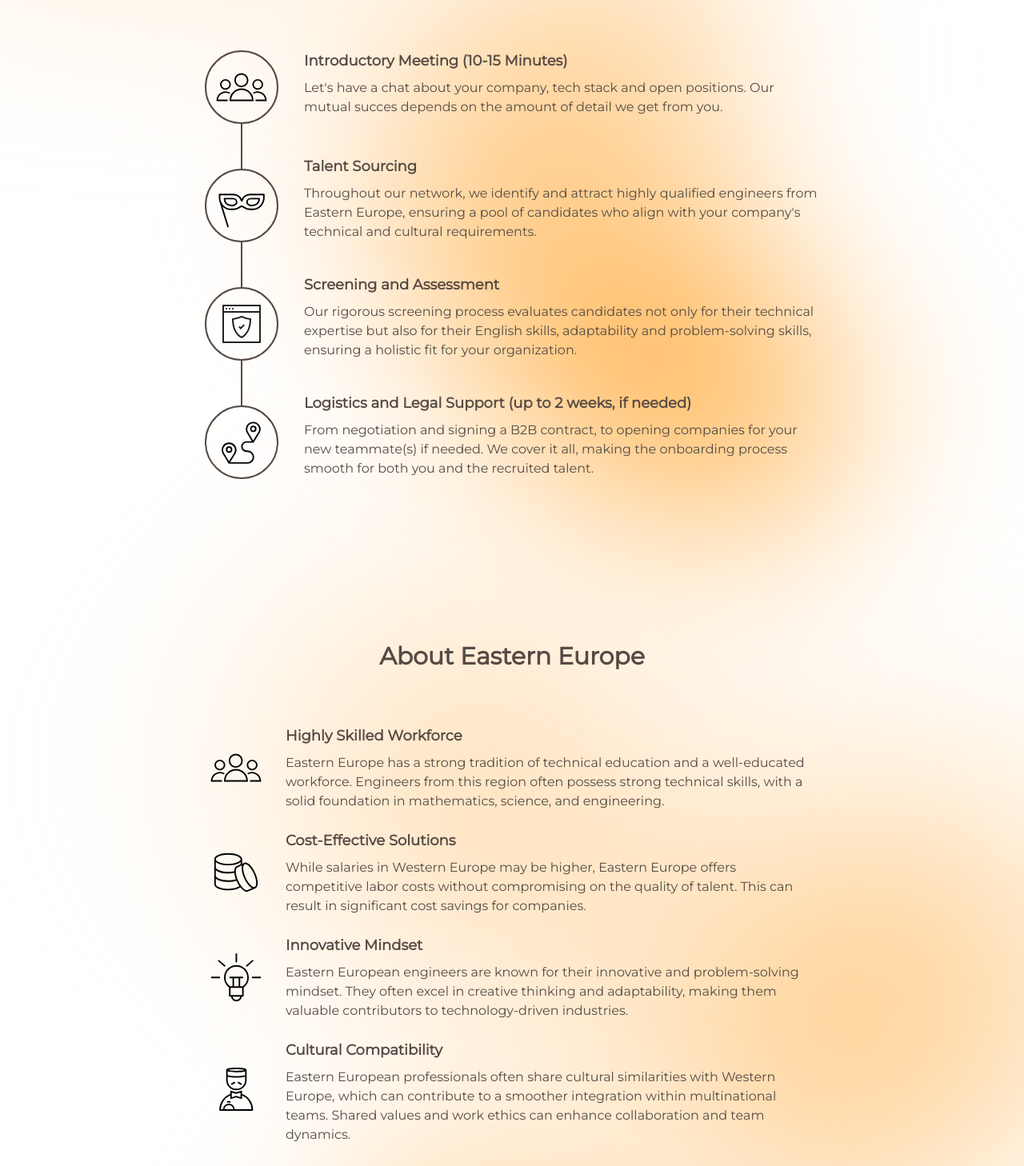
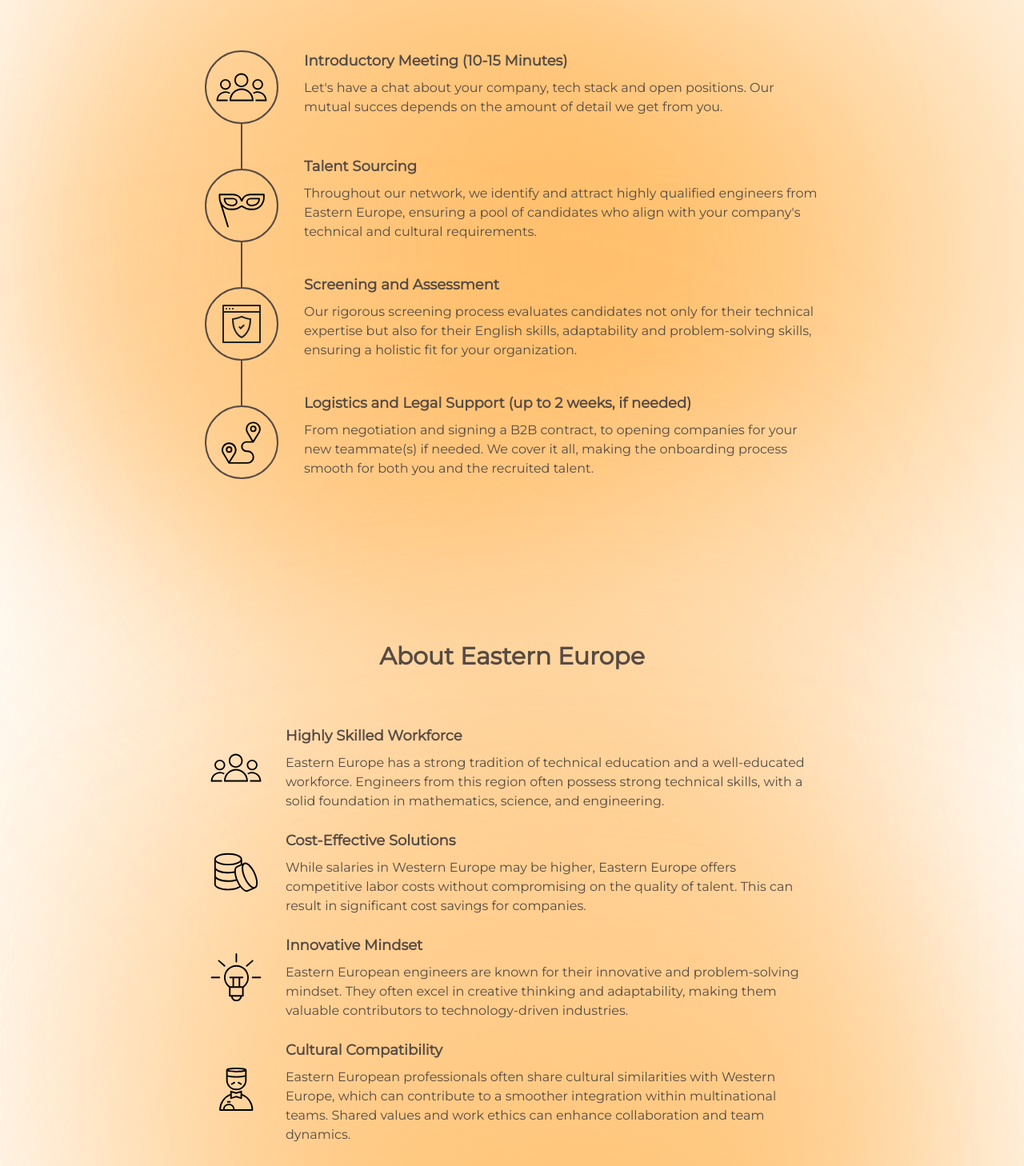
Before and after one commit to Lurkomorie/talentsync_react, a React (Create React App) app: page / in a window 1280 px wide. Shown: the part 1040-2498 px from the top of the page at 80% size. Built offline with nearby package versions, Linux system fonts and the light colour scheme.

Commit message:
favicon and new circles

```diff
--- a/src/components/AboutBlock/AboutBlock.tsx
+++ b/src/components/AboutBlock/AboutBlock.tsx
@@ -40,62 +40,40 @@ const AboutBlock: React.FC = () => {
       <BackgroundCircle
         blur={140}
         top={0}
-        right="30%"
-        rotation={-50}
+        right="0"
+        rotation={0}
         bg="brand.600"
-        height={{
-          base: "250px",
-          md: "550px",
-        }}
-        width={{
-          base: "150px",
-          md: "350px",
-        }}
+        height="70%"
+        width="60%"
+      />
+      <BackgroundCircle
+        blur={220}
+        top={0}
+        left="0"
+        rotation={0}
+        bg="brand.500"
+        height="70%"
+        width="60%"
       />
       <BackgroundCircle
         blur={140}
-        right="-30%"
-        top="20%"
-        rotation={50}
-        bg="brand.500"
-        height={{
-          base: "250px",
-          md: "550px",
-        }}
-        width={{
-          base: "150px",
-          md: "350px",
-        }}
+        bottom="30%"
+        right={0}
+        left={0}
+        rotation={0}
+        bg="brand.600"
+        height="50%"
+        width="120%"
       />
       <BackgroundCircle
-        blur={120}
-        top="50%"
-        left="30%"
-        rotation={-50}
-        bg="brand.600"
-        height={{
-          base: "250px",
-          md: "550px",
-        }}
-        width={{
-          base: "150px",
-          md: "350px",
-        }}
-      />
-      <BackgroundCircle
-        blur={120}
-        left="30%"
-        top="80%"
-        rotation={100}
+        blur={220}
+        bottom={0}
+        right={0}
+        left={0}
+        rotation={0}
         bg="brand.500"
-        height={{
-          base: "250px",
-          md: "550px",
-        }}
-        width={{
-          base: "150px",
-          md: "350px",
-        }}
+        height="50%"
+        width="120%"
       />
     </Container>
   );
--- a/src/components/Footer/Footer.tsx
+++ b/src/components/Footer/Footer.tsx
@@ -16,9 +16,7 @@ const Footer: React.FC = () => {
   return (
     <Box
       bg="brand.200"
-      pb={{
-        base: 6,
-      }}
+      pb={2}
       pt={{
         base: 6,
         md: 8,
--- a/src/components/ProcessTree/ProcessTree.tsx
+++ b/src/components/ProcessTree/ProcessTree.tsx
@@ -93,32 +93,20 @@ const ProcessTree: React.FC = () => {
       <BackgroundCircle
         blur={120}
         top={0}
-        left="40%"
-        rotation={50}
+        left="0"
+        rotation={0}
         bg="brand.600"
-        height={{
-          base: "250px",
-          md: "550px",
-        }}
-        width={{
-          base: "150px",
-          md: "350px",
-        }}
+        height="120%"
+        width="70%"
       />
       <BackgroundCircle
-        blur={120}
-        left="50%"
-        top="40%"
-        rotation={-50}
+        blur={220}
+        top={0}
+        right={0}
+        rotation={0}
         bg="brand.500"
-        height={{
-          base: "250px",
-          md: "550px",
-        }}
-        width={{
-          base: "150px",
-          md: "350px",
-        }}
+        height="120%"
+        width="70%"
       />
     </Container>
   );
--- a/src/components/WhyChoose/WhyChoose.tsx
+++ b/src/components/WhyChoose/WhyChoose.tsx
@@ -42,18 +42,13 @@ const WhyChoose: React.FC = () => {
       </Fade>
       <BackgroundCircle
         blur={120}
-        left="5%"
-        top="30%"
+        right={0}
+        left={0}
+        top="10%"
         rotation={0}
         bg="brand.500"
-        height={{
-          base: "250px",
-          md: "450px",
-        }}
-        width={{
-          base: "450px",
-          md: "100%",
-        }}
+        height="100%"
+        width="100%"
       />
     </Container>
   );
```
Also changed, not shown: src/icons/logofavicon.png (added), 1 other file (tests, documents, lock files or other folders).
